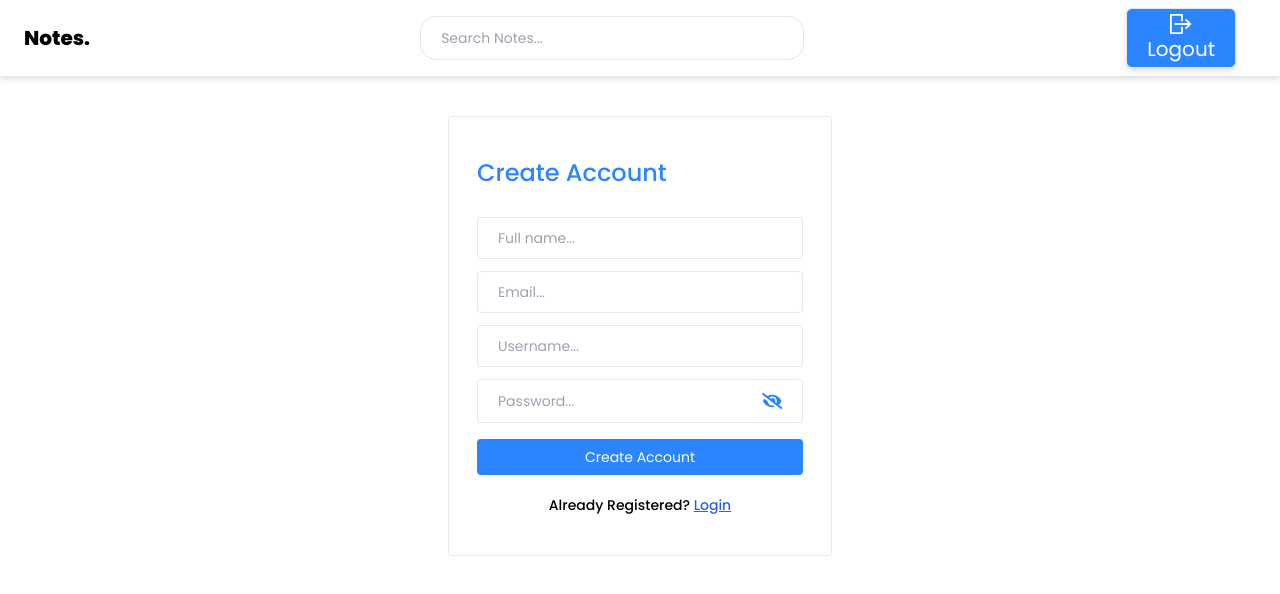
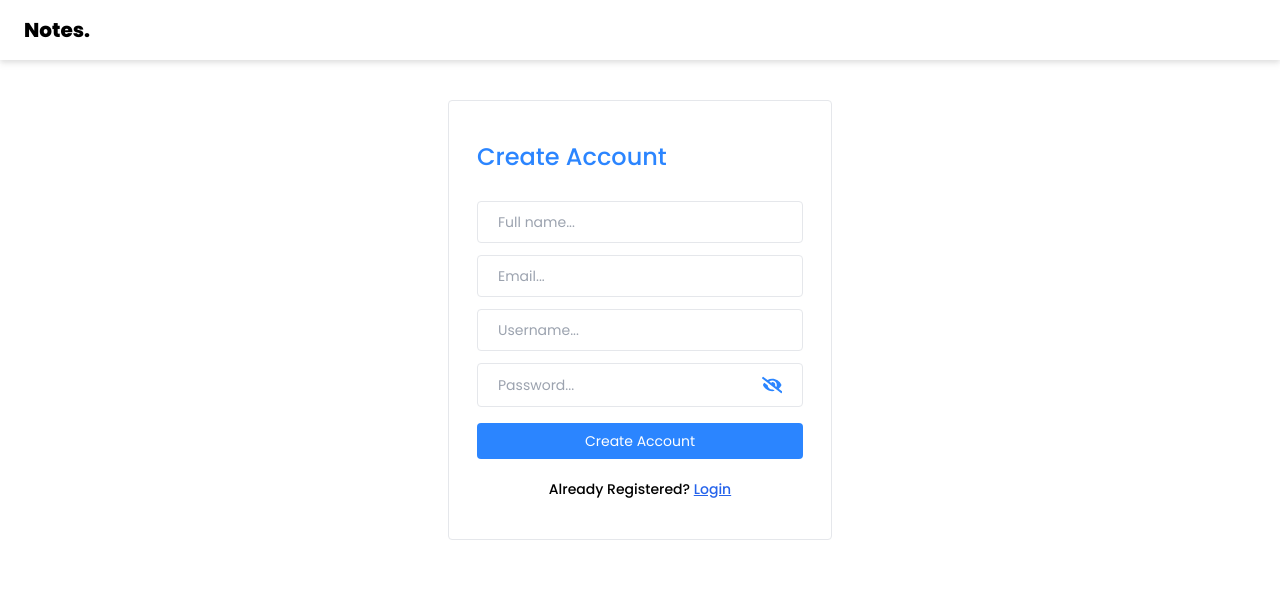
Before and after one commit to harshpimparkar/Notes-App-frontend, a React (Vite) app: page /create-account in a window 1280 px wide. Shown: the top 594 px of the page. Built offline with nearby package versions, Linux system fonts and the light colour scheme.

Commit message:
Nav Changes in Login and Signup page

```diff
--- a/src/pages/Login.jsx
+++ b/src/pages/Login.jsx
@@ -1,4 +1,3 @@
-import Navbar from "../components/Navbar";
 import { Link, useNavigate } from "react-router-dom";
 import PasswordInput from "../components/PasswordInput";
 import { useState } from "react";
@@ -49,7 +48,13 @@ const Login = () => {
   };
   return (
     <>
-      <Navbar />
+      <div className="bg-white flex items-center justify-between px-6 py-2 drop-shadow-md text-xl">
+        <h2 className="text-xl font-bold text-black py-2 mr-2">
+          <div className="flex gap-2 items-center mr-5 font-extrabold">
+            <Link to="/">Notes.</Link>
+          </div>
+        </h2>
+      </div>
 
       <div className="flex items-center justify-center mt-20">
         <div className="w-96 border rounded bg-white px-7 py-10 hover:drop-shadow-lg ease-in-out transition-all">
--- a/src/pages/SignUp.jsx
+++ b/src/pages/SignUp.jsx
@@ -1,4 +1,3 @@
-import Navbar from "../components/Navbar";
 import { Link, useNavigate } from "react-router-dom";
 import PasswordInput from "../components/PasswordInput";
 import { useState } from "react";
@@ -43,17 +42,15 @@ const SignUp = () => {
         password: password,
       });
       //Handle successful login response
-      if(response.data && response.data.error){
-        setError(response.data.message)
-        return
+      if (response.data && response.data.error) {
+        setError(response.data.message);
+        return;
       }
-
 
       if (response.data && response.data.accessToken) {
         localStorage.setItem("token", response.data.accessToken);
         navigate("/dashboard");
       }
-
     } catch (e) {
       //Handle login error
       if (
@@ -70,8 +67,13 @@ const SignUp = () => {
   };
   return (
     <>
-      <Navbar />
-
+      <div className="bg-white flex items-center justify-between px-6 py-2 drop-shadow-md text-xl">
+        <h2 className="text-xl font-bold text-black py-2 mr-2">
+          <div className="flex gap-2 items-center mr-5 font-extrabold">
+            <Link to="/">Notes.</Link>
+          </div>
+        </h2>
+      </div>
       <div className="flex items-center justify-center mt-10">
         <div className="w-96 border rounded bg-white px-7 py-10 hover:drop-shadow-lg ease-in-out transition-all">
           <form onSubmit={handleSignUp}>
--- a/src/utils/constants.js
+++ b/src/utils/constants.js
@@ -1 +1 @@
-export const BASE_URL = 'http://localhost:8000'
+export const BASE_URL = 'https://notes-app-backend-6t0w.onrender.com'
```
